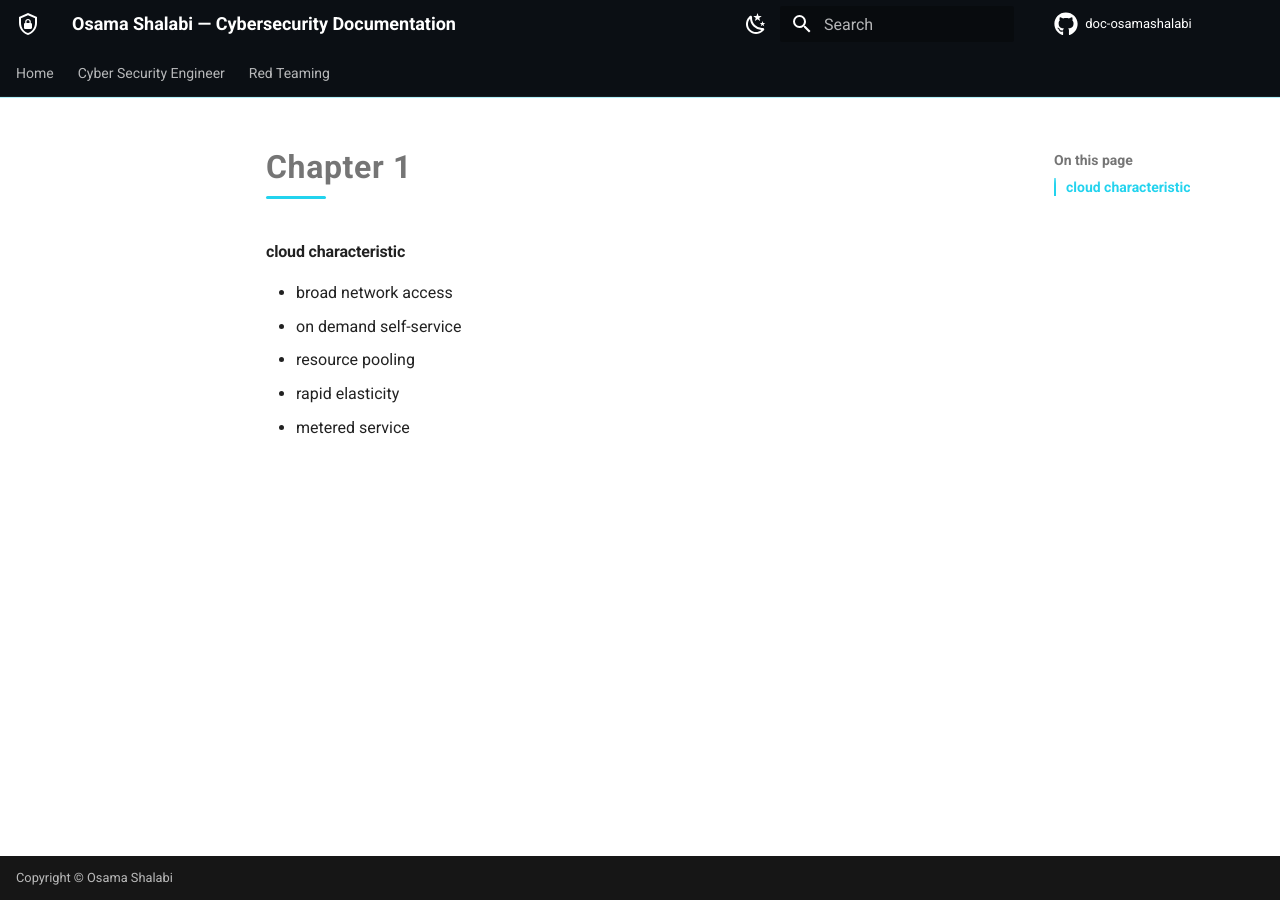
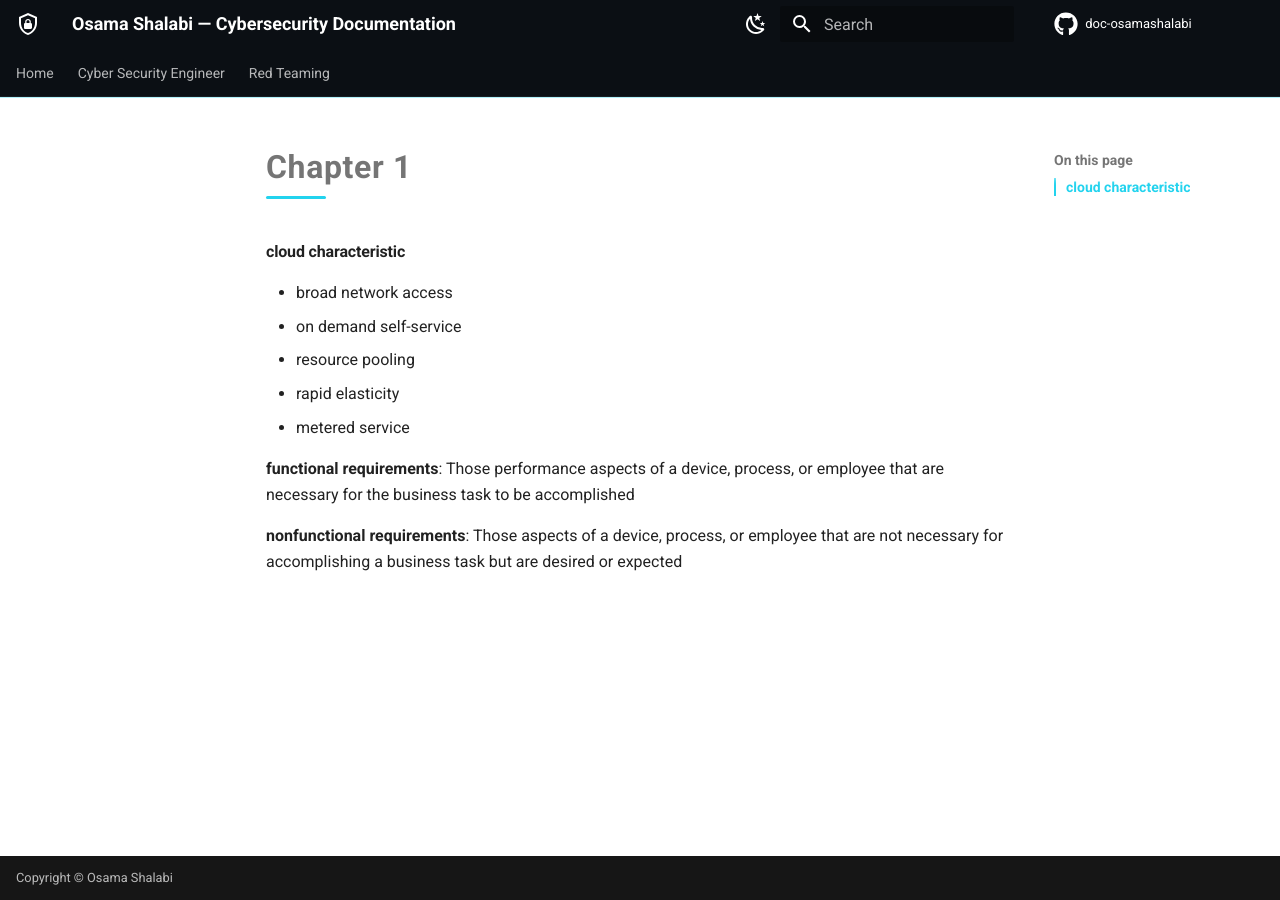
Before and after one commit to osamashalabi432-png/doc-osamashalabi, an MkDocs documentation site: the page built from docs/cyber-security-engineer/cloud/CCSP/Chapter 1.md, in a window 1280 px wide. Built offline with MkDocs 1.6.1 and Material for MkDocs 9.7.7, drawn with Linux system fonts in a browser that asks for light colours; comment, search, counter and statistics services are not loaded.

Commit message:
vault backup: 2026-09-26 13:34:46

```diff
--- a/docs/cyber-security-engineer/cloud/CCSP/Chapter 1.md
+++ b/docs/cyber-security-engineer/cloud/CCSP/Chapter 1.md
@@ -4,3 +4,7 @@
 - resource pooling
 - rapid elasticity
 - metered service
+
+**functional requirements**: Those performance aspects of a device, process, or employee that are necessary for the business task to be accomplished
+
+**nonfunctional requirements**: Those aspects of a device, process, or employee that are not necessary for accomplishing a business task but are desired or expected
```
